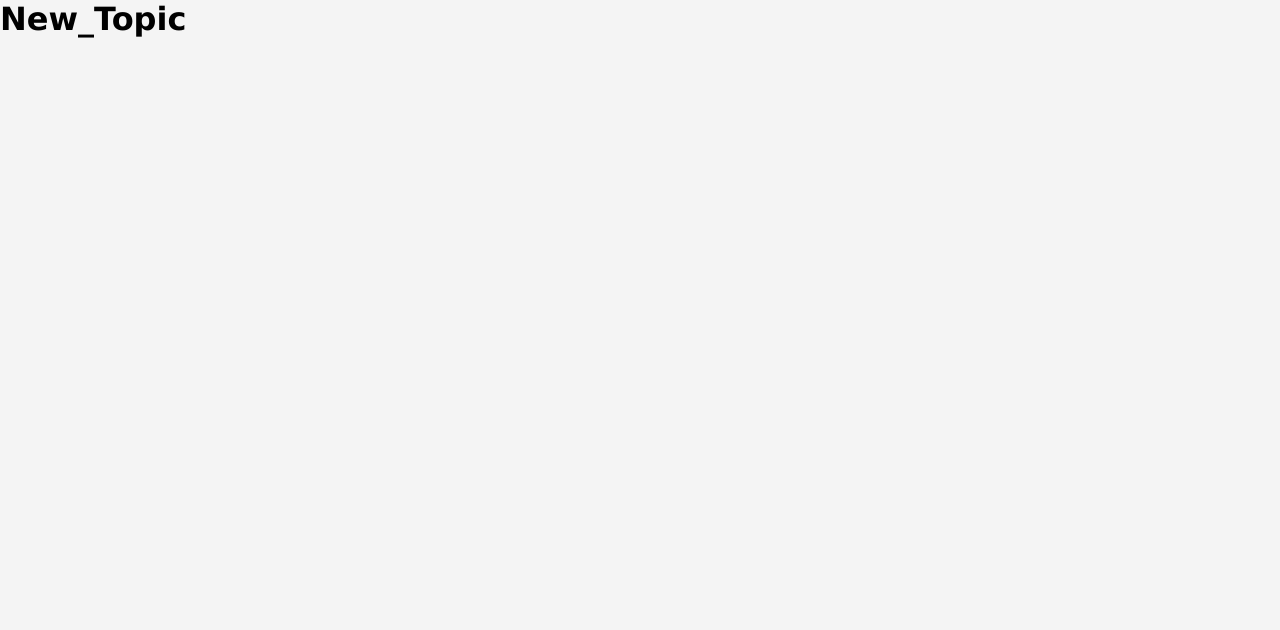
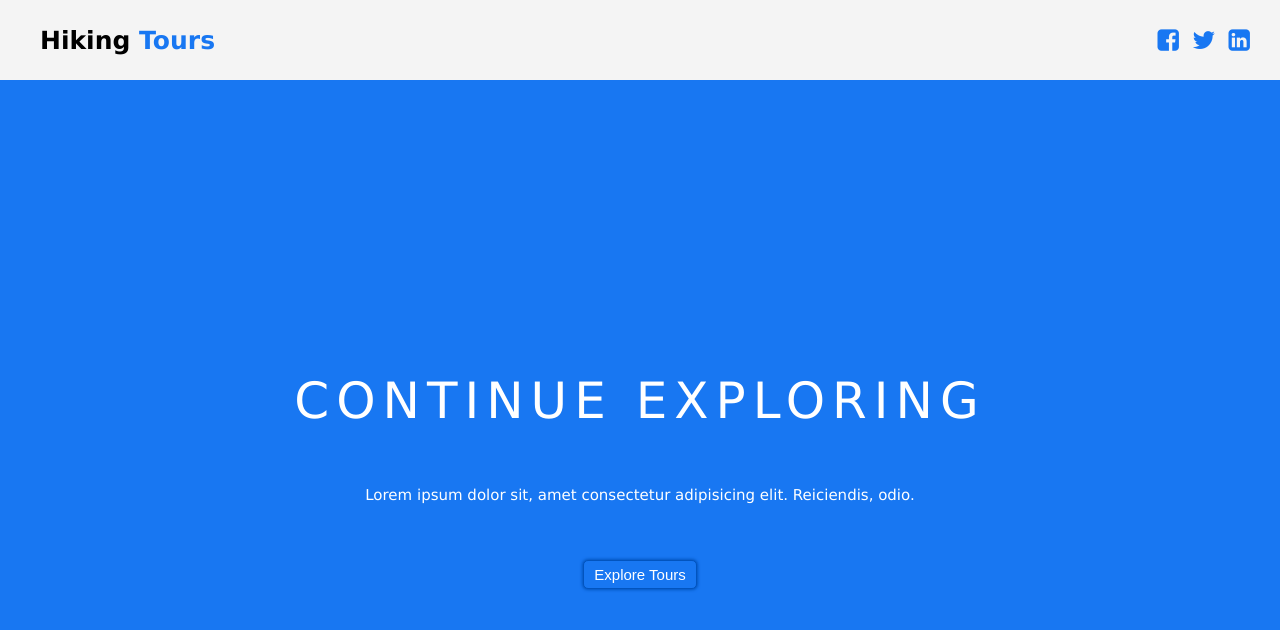
Before and after one commit to Tanastris/18_CAO_hiking, a plain HTML site: page index.html in a window 1280 px wide. Drawn offline with Linux system fonts and the light colour scheme.

Commit message:
contexpl

```diff
--- a/index.html
+++ b/index.html
@@ -3,11 +3,44 @@
   <head>
     <meta charset="UTF-8" />
     <meta name="viewport" content="width=device-width, initial-scale=1.0" />
-    <title>New_Topic</title>
+    <link
+      rel="stylesheet"
+      href="https://cdnjs.cloudflare.com/ajax/libs/font-awesome/4.7.0/css/font-awesome.css"
+      integrity="sha512-5A8nwdMOWrSz20fDsjczgUidUBR8liPYU+WymTZP1lmY9G6Oc7HlZv156XqnsgNUzTyMefFTcsFH/tnJE/+xBg=="
+      crossorigin="anonymous"
+      referrerpolicy="no-referrer"
+    />
+    <title>Hiking Tours</title>
     <link rel="stylesheet" href="styles/reset.css" />
     <link rel="stylesheet" href="styles/style.css" />
   </head>
   <body>
-    <h1>New_Topic</h1>
+    <header>
+      <h1>Hiking <span class="blue">Tours</span></h1>
+      <nav>
+        <ul class="unlisted">
+          <li><a href="#" class="nav-link">Home</a></li>
+          <li><a href="#" class="nav-link">About</a></li>
+          <li><a href="#" class="nav-link">Services</a></li>
+          <li><a href="#" class="nav-link">Featured</a></li>
+          <li><a href="#" class="nav-link">Gallery</a></li>
+        </ul>
+      </nav>
+      <div class="social">
+        <i class="fa blue fa-facebook-square" aria-hidden="true"></i>
+        <i class="fa blue fa-twitter" aria-hidden="true"></i>
+        <i class="fa blue fa-linkedin-square" aria-hidden="true"></i>
+      </div>
+    </header>
+    <main>
+      <section class="contexpl">
+        <h2 class="ttu white">Continue Exploring</h2>
+        <p class="white">
+          Lorem ipsum dolor sit, amet consectetur adipisicing elit. Reiciendis,
+          odio.
+        </p>
+        <button class="btn contexpl-btn white">Explore Tours</button>
+      </section>
+    </main>
   </body>
 </html>
--- a/styles/reset.css
+++ b/styles/reset.css
@@ -1,3 +1,6 @@
+html {
+  font-size: 62.5%;
+}
 * {
   box-sizing: border-box;
 }
@@ -28,3 +31,7 @@ img {
   padding-left: 15px;
   padding-right: 15px;
 }
+.unlisted {
+  list-style: none;
+  padding-left: 0;
+}
--- a/styles/style.css
+++ b/styles/style.css
@@ -0,0 +1,84 @@
+html {
+  --blue: #1877f2;
+  --white: #fff;
+}
+body {
+  font-family: "Lucida Sans", "Lucida Sans Regular", "Lucida Grande",
+    "Lucida Sans Unicode", Geneva, Verdana, sans-serif;
+}
+.blue {
+  color: var(--blue);
+}
+.white {
+  color: var(--white);
+}
+.ttu {
+  text-transform: uppercase;
+}
+p {
+  line-height: 200%;
+}
+/* header------------------------------------ */
+header {
+  display: flex;
+  justify-content: space-between;
+  align-items: center;
+  padding-left: 4rem;
+  padding-right: 3rem;
+  height: 8rem;
+}
+h1 {
+  font-size: 2.5rem;
+}
+nav {
+  display: none;
+}
+nav ul {
+  display: flex;
+  gap: 1rem;
+}
+.nav-link {
+  font-size: 1.5rem;
+}
+.social > i {
+  font-size: 2.5rem;
+  padding-left: 1rem;
+}
+/* /header------------------------------------ */
+/* main */
+/* contexpl section */
+.contexpl {
+  height: 100vh;
+  background-color: var(--blue);
+  display: flex;
+  flex-direction: column;
+  justify-content: center;
+  align-items: center;
+  gap: 5rem;
+  text-align: center;
+  padding: 5rem;
+}
+.contexpl h2 {
+  font-size: 5rem;
+  font-weight: 300;
+  letter-spacing: 0.7rem;
+}
+.contexpl p {
+  font-size: 1.5rem;
+}
+.contexpl-btn {
+  padding: 0.5rem 1rem;
+  font-size: 1.5rem;
+  background-color: var(--blue);
+  border: 1px solid #0254be;
+  box-shadow: 0px 0px 3px 1px #0254be;
+  border-radius: 0.5rem;
+  transition: all 0.2s;
+}
+.contexpl-btn:hover {
+  background-color: var(--white);
+  color: var(--blue);
+}
+/* /contexpl section */
+
+/* /main */
```
